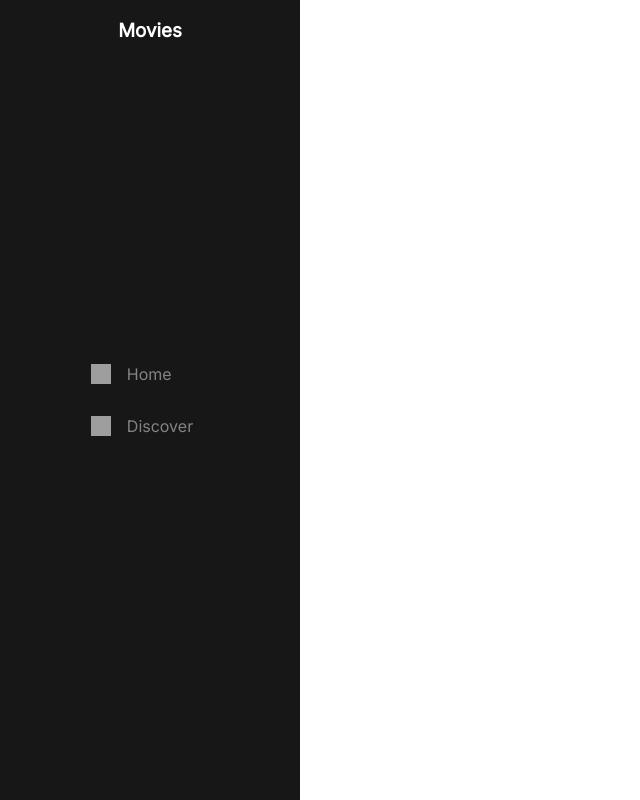
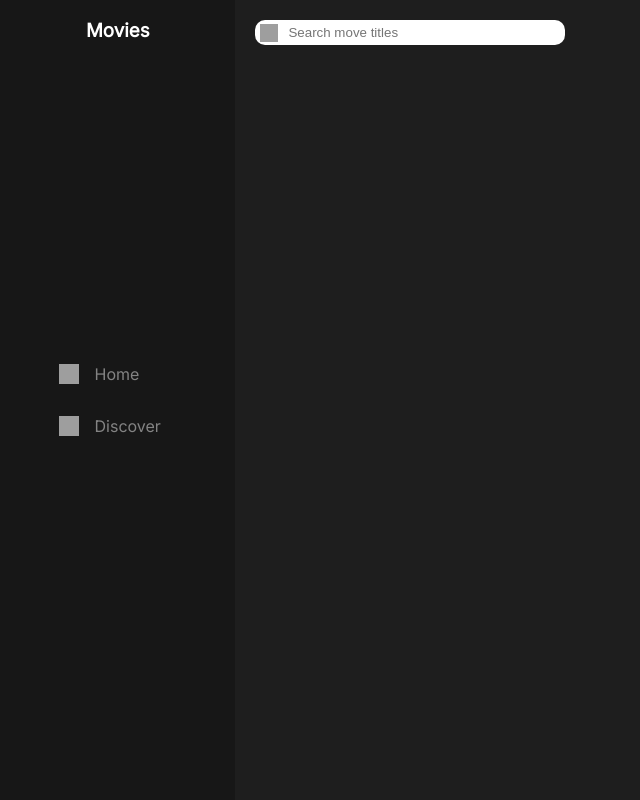
Before and after one commit to jacoobanderson/CIT-MOVIEDB, a React (Create React App) app: page / in a window 1280 px wide. Shown: the whole page, without its empty margins (0-640 px from the left). Built offline with nearby package versions, Linux system fonts and the light colour scheme; grey boxes are pictures that could not be loaded.

Commit message:
Create search bar

```diff
--- a/src/App.css
+++ b/src/App.css
@@ -4,7 +4,6 @@
   width: 300px;
   height: 100%;
   background-color: #171717;
-  position: fixed;
   display: flex;
   align-items: center;
   justify-content: center;
@@ -39,3 +38,44 @@
   text-decoration: none;
   padding: 1rem;
 }
+
+/* Home */
+
+.home {
+  background-color: #1E1E1E;
+  display: flex;
+  height: 100%;
+}
+
+.home-container {
+  padding: 20px;
+  width: 100%;
+}
+
+/* Search bar */
+
+.search-container {
+  background-color: white;
+  border-radius: 10px;
+  width: 300px;
+  display: flex;
+  align-items: center;
+  padding-left: 5px;
+  padding-right: 5px;
+}
+
+.search-container img {
+  width: 18px;
+  height: 18px;
+}
+
+.search-container input[type=text] {
+  background-color: white;
+  border: none;
+  border-radius: 10px;
+  height: 100%;
+  padding: 5px;
+  outline: none;
+  margin-left: 5px;
+  width: 90%;
+}
--- /dev/null
+++ b/src/components/Searchbar.js
@@ -0,0 +1,13 @@
+import React from 'react'
+import SearchIcon from '../assets/SearchIcon.svg'
+
+const Searchbar = () => {
+  return (
+    <div className='search-container'>
+        <img src={SearchIcon} alt='Search icon' />
+        <input type='text' placeholder='Search move titles' />
+    </div>
+  )
+}
+
+export default Searchbar
--- a/src/index.css
+++ b/src/index.css
@@ -1,6 +1,6 @@
 @import url('https://fonts.googleapis.com/css2?family=Inter');
 
-html, body {
+html, body, #root, .App {
   margin: 0;
   width: 100%;
   height: 100%;
--- a/src/pages/Discover.js
+++ b/src/pages/Discover.js
@@ -2,7 +2,8 @@ import React from 'react'
 
 const Discover = () => {
   return (
-    <div>Discover</div>
+    <div>
+    </div>
   )
 }
 
--- a/src/pages/Home.js
+++ b/src/pages/Home.js
@@ -1,10 +1,14 @@
 import React from 'react'
 import Navigation from '../components/Navigation'
+import Searchbar from '../components/Searchbar'
 
 const Home = () => {
   return (
-    <div>
+    <div className='home'>
         <Navigation />
+        <div className='home-container'>
+            <Searchbar />
+        </div>
     </div>
   )
 }
```
